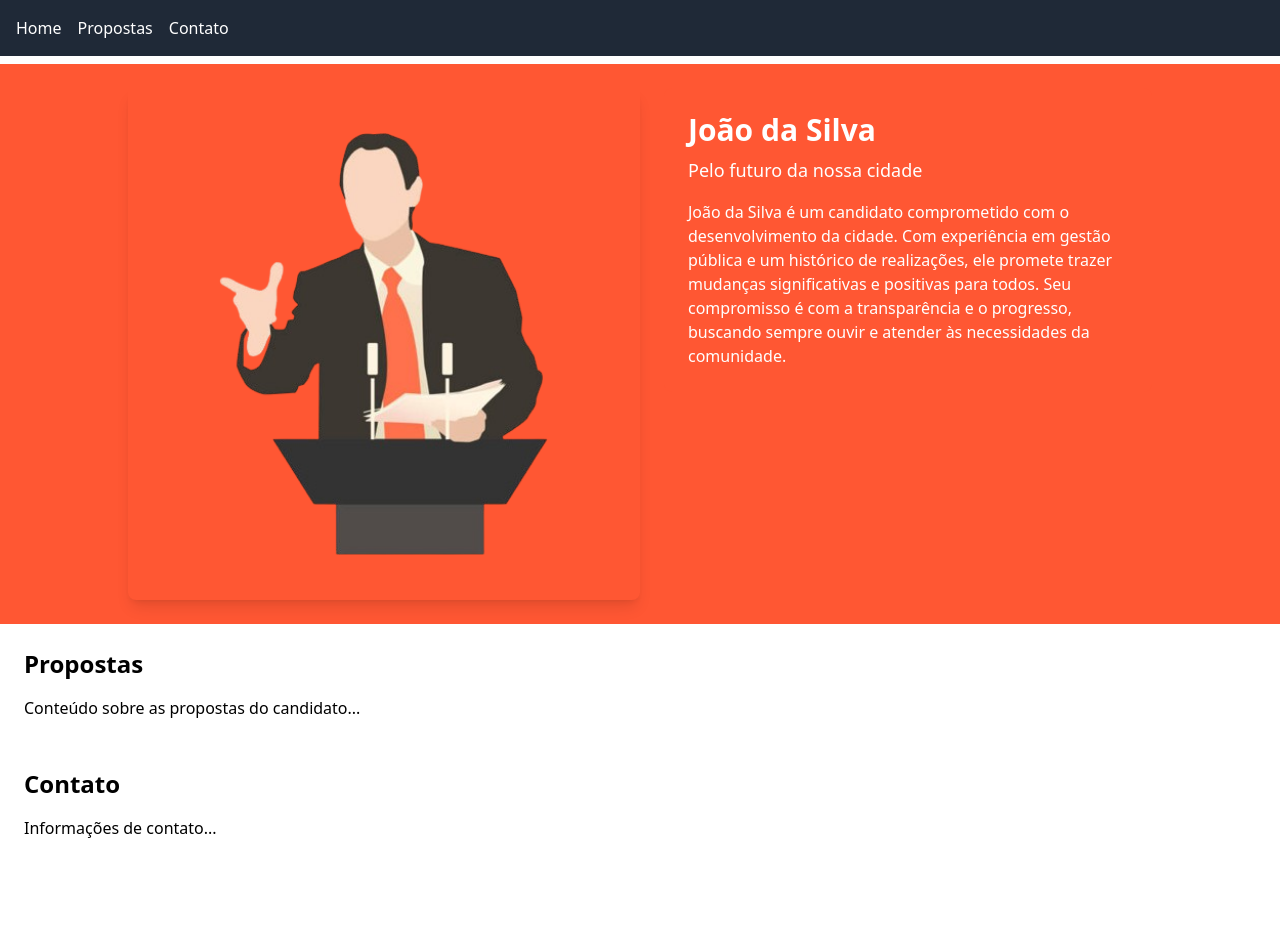
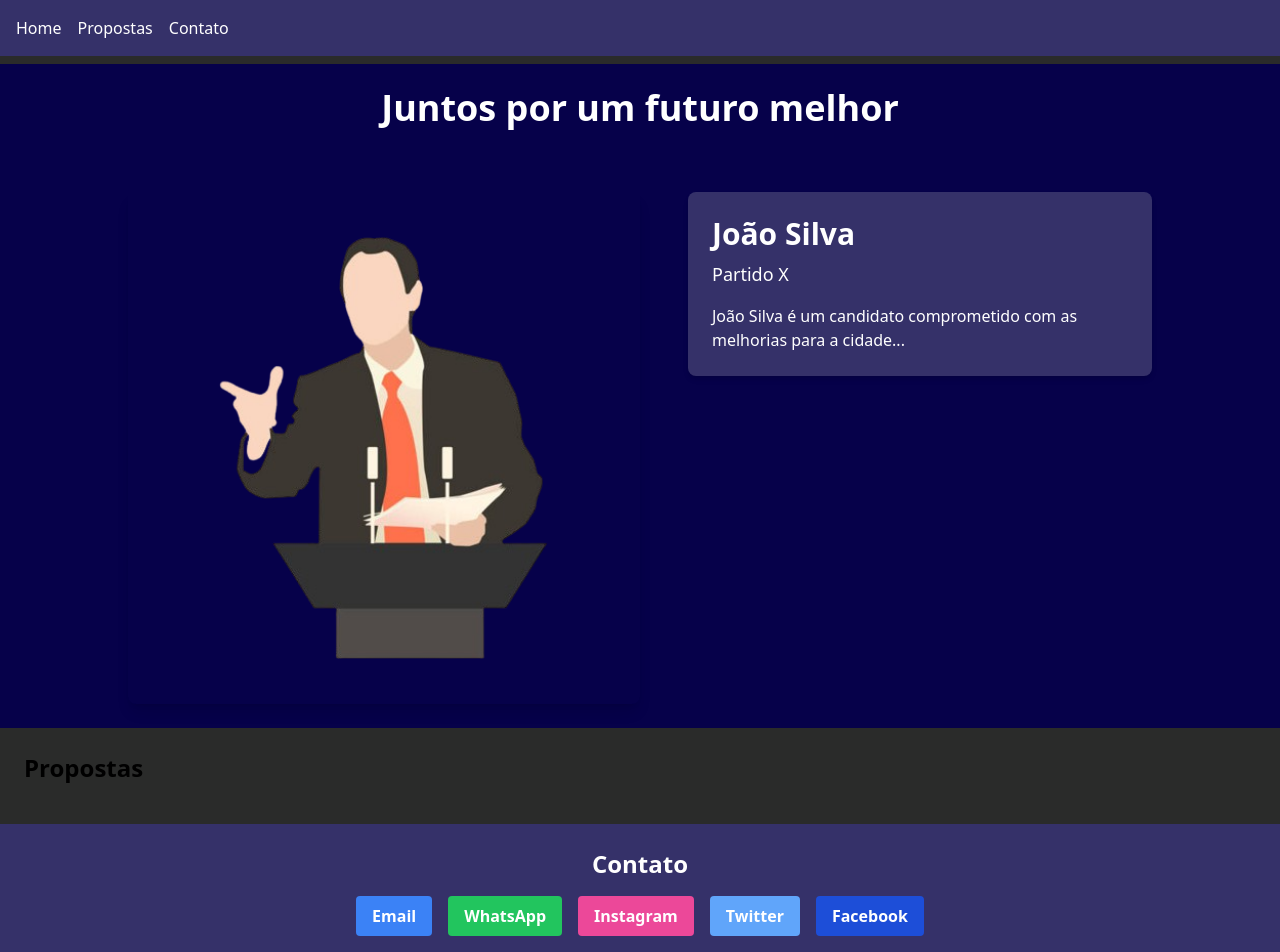
Before and after one commit to Gabriel-Donizetti/campanha-politica, a React (Vite) app: page /joao in a window 1280 px wide. Shown: the top 952 px of the page. Before the commit the page ends 864 px from the top, so only its background shows below. Built offline with nearby package versions, Linux system fonts and the light colour scheme.

Commit message:
contatos

```diff
--- a/package.json
+++ b/package.json
@@ -4,7 +4,7 @@
   "version": "0.0.0",
   "type": "module",
   "scripts": {
-    "dev": "vite",
+    "dev": "vite --host",
     "build": "vite build",
     "lint": "eslint . --ext js,jsx --report-unused-disable-directives --max-warnings 0",
     "preview": "vite preview"
--- a/src/App.jsx
+++ b/src/App.jsx
@@ -1,35 +1,35 @@
 // src/App.js
 import React from 'react';
-import { BrowserRouter as Router, Route, Routes, useParams } from 'react-router-dom';
+import { BrowserRouter as Router, Route, Routes, useParams, Navigate } from 'react-router-dom';
 import Header from './components/Header';
 import HomeSection from './components/HomeSection';
 import PropostasSection from './components/PropostasSection';
 import ContatoSection from './components/ContatoSection';
 import { candidatesConfig } from './components/CandidateConfig';
 
+const RouteHandler = () => {
+  const { candidate } = useParams();
+  const config = candidatesConfig[candidate] || candidatesConfig['joao']; // fallback para 'joao' se candidato não for encontrado
+
+  return (
+    <>
+      <Header config={config} />
+      <HomeSection config={config} />
+      <PropostasSection config={config} />
+      <ContatoSection config={config} />
+    </>
+  );
+};
+
 const App = () => {
   return (
     <Router>
-      <Header />
       <Routes>
         <Route path="/:candidate" element={<RouteHandler />} />
-        <Route path="/" element={<div>Selecione um candidato para visualizar a landing page.</div>} />
+        <Route path="/" element={<Navigate to="/joao" />} />
       </Routes>
     </Router>
   );
 };
 
-const RouteHandler = () => {
-  const { candidate } = useParams();
-  const config = candidatesConfig[candidate] || candidatesConfig.default;
-
-  return (
-    <>
-      <HomeSection config={config} />
-      <PropostasSection />
-      <ContatoSection />
-    </>
-  );
-};
-
 export default App;
--- a/src/components/CandidateConfig.js
+++ b/src/components/CandidateConfig.js
@@ -2,15 +2,23 @@
 export const candidatesConfig = {
   joao: {
     candidate: {
-      name: "João da Silva",
-      slogan: "Pelo futuro da nossa cidade",
-      primary: "#FF5733",
-      secondary: "#C70039",
-      accent: "#900C3F",
-      photo: "./assets/candidate-photo.jpg",
-      summary: "João da Silva é um candidato comprometido com o desenvolvimento da cidade. Com experiência em gestão pública e um histórico de realizações, ele promete trazer mudanças significativas e positivas para todos. Seu compromisso é com a transparência e o progresso, buscando sempre ouvir e atender às necessidades da comunidade."
-    }
+      name: 'João Silva',
+      political: 'Partido X',
+      slogan: 'Juntos por um futuro melhor',
+      summary: 'João Silva é um candidato comprometido com as melhorias para a cidade...',
+      photo: 'assets/candidate-photo.jpg',
+      primary: '#06014a',
+      secondary: '#353169',
+      contact: {
+        email: 'joao.silva@example.com',
+        whatsapp: '5511998887777',
+        instagram: 'https://www.instagram.com/joaosilva',
+        twitter: 'https://twitter.com/joaosilva',
+        facebook: 'https://www.facebook.com/joaosilva',
+      },
+    },
   },
+
   maria: {
     candidate: {
       name: "Maria Oliveira",
--- a/src/components/ContatoSection.jsx
+++ b/src/components/ContatoSection.jsx
@@ -1,11 +1,55 @@
 // src/components/ContatoSection.js
 import React from 'react';
 
-const ContatoSection = () => {
+const ContatoSection = ({ config }) => {
+  const { email, whatsapp, facebook, instagram, twitter } = config?.candidate?.contact || {};
+  const secondaryColor = config?.candidate?.secondary || '#f0f0f0'; // Default color if not provided
+
   return (
-    <section id="contato" className="p-6">
-      <h2 className="text-2xl font-bold mb-4">Contato</h2>
-      <p>Informações de contato...</p>
+    <section id="contato" className="p-6 flex flex-col items-center" style={{ backgroundColor: secondaryColor }}>
+      <h2 className="text-2xl font-bold mb-4 text-white text-center">Contato</h2>
+      <div className="flex flex-wrap justify-center gap-4">
+        {email && (
+          <a
+            href={`mailto:${email}`}
+            className="bg-blue-500 hover:bg-blue-700 text-white font-bold py-2 px-4 rounded transition-colors duration-300"
+          >
+            Email
+          </a>
+        )}
+        {whatsapp && (
+          <a
+            href={`https://wa.me/${whatsapp}`}
+            className="bg-green-500 hover:bg-green-700 text-white font-bold py-2 px-4 rounded transition-colors duration-300"
+          >
+            WhatsApp
+          </a>
+        )}
+        {instagram && (
+          <a
+            href={instagram}
+            className="bg-pink-500 hover:bg-pink-700 text-white font-bold py-2 px-4 rounded transition-colors duration-300"
+          >
+            Instagram
+          </a>
+        )}
+        {twitter && (
+          <a
+            href={twitter}
+            className="bg-blue-400 hover:bg-blue-600 text-white font-bold py-2 px-4 rounded transition-colors duration-300"
+          >
+            Twitter
+          </a>
+        )}
+        {facebook && (
+          <a
+            href={facebook}
+            className="bg-blue-700 hover:bg-blue-900 text-white font-bold py-2 px-4 rounded transition-colors duration-300"
+          >
+            Facebook
+          </a>
+        )}
+      </div>
     </section>
   );
 };
--- a/src/components/Header.jsx
+++ b/src/components/Header.jsx
@@ -1,10 +1,12 @@
 // src/components/Header.js
 import React from 'react';
 
-const Header = () => {
+const Header = ({ config }) => {
+  const { secondary } = config.candidate || {};
+
   return (
-    <header className="bg-gray-800 text-white p-4 fixed w-full top-0 left-0 z-10">
-      <nav className="container mx-auto flex justify-between">
+    <header className="text-white p-4 fixed w-full top-0 left-0 z-10" style={{ backgroundColor: secondary }} >
+      <nav className="container mx-auto flex justify-between" >
         <ul className="flex space-x-4">
           <li><a href="#home" className="hover:underline">Home</a></li>
           <li><a href="#propostas" className="hover:underline">Propostas</a></li>
--- a/src/components/HomeSection.jsx
+++ b/src/components/HomeSection.jsx
@@ -2,7 +2,7 @@
 import React from 'react';
 
 const HomeSection = ({ config }) => {
-  const { photo, name, slogan, summary, primary, secondary } = config.candidate || {};
+  const { photo, name, political, slogan, summary, primary, secondary } = config.candidate || {};
 
   if (!config || !config.candidate) {
     return <div>Erro: Configuração não encontrada.</div>;
@@ -11,26 +11,32 @@ const HomeSection = ({ config }) => {
   return (
     <section
       id="home"
-      className="flex flex-col md:flex-row items-center p-6 mt-16"
+      className="flex flex-col items-center p-6 mt-16"
       style={{ backgroundColor: primary }}
     >
-      <div className="flex flex-col md:flex-row w-full max-w-5xl mx-auto text-center md:text-left">
+      {/* Slogan como Título Principal */}
+      <div className="w-full max-w-5xl mx-auto text-center mb-12"> {/* Adicionando margem inferior aqui */}
+        <h1 className="text-4xl font-bold mb-4 text-white">{slogan}</h1>
+      </div>
+
+      <div className="flex flex-col md:flex-row w-full max-w-5xl mx-auto text-center md:text-left space-y-6 md:space-y-0 md:space-x-6">
         {/* Foto do candidato */}
         <div className="flex-shrink-0 w-full md:w-1/2 mb-4 md:mb-0">
           <img
             src={photo}
-            alt="Candidato"
+            alt={`${name} - Candidato`}
             className="w-full h-auto rounded-lg shadow-lg"
+            style={{ maxWidth: '100%', height: 'auto' }}
           />
         </div>
         {/* Resumo sobre o candidato */}
-        <div className="flex-grow md:w-1/2 md:pl-6">
+        <div className="flex-grow md:w-1/2 md:pl-6 flex flex-col items-center md:items-start">
           <div
-            className="bg-white text-white p-6 rounded-lg mx-auto"
-            style={{ backgroundColor: primary }}
+            className="bg-white text-white p-6 rounded-lg shadow-md"
+            style={{ backgroundColor: secondary }}
           >
-            <h1 className="text-3xl font-bold mb-2">{name}</h1>
-            <p className="text-lg mb-4">{slogan}</p>
+            <h2 className="text-3xl font-bold mb-2 text-cente">{name}</h2>
+            <h5 className="text-lg mb-4">{political}</h5>
             <p className="text-base">{summary}</p>
           </div>
         </div>
--- a/src/components/PropostasSection.jsx
+++ b/src/components/PropostasSection.jsx
@@ -1,11 +1,11 @@
 // src/components/PropostasSection.js
 import React from 'react';
 
-const PropostasSection = () => {
+const PropostasSection = ({ config }) => {
   return (
     <section id="propostas" className="p-6">
       <h2 className="text-2xl font-bold mb-4">Propostas</h2>
-      <p>Conteúdo sobre as propostas do candidato...</p>
+      {/* Adicione o conteúdo das propostas aqui */}
     </section>
   );
 };
--- a/src/index.css
+++ b/src/index.css
@@ -4,5 +4,6 @@
 
 /* Estilos adicionais */
 html {
+  background-color: #2a2b2a;
   scroll-behavior: smooth;
 }
```
